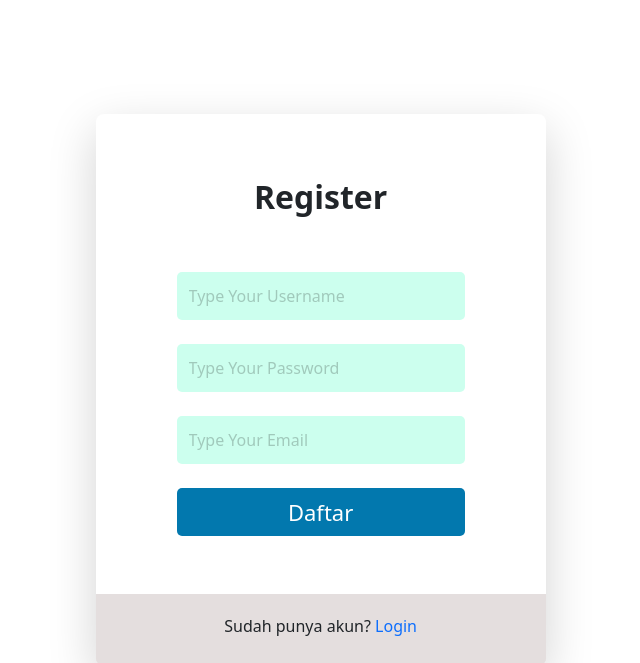
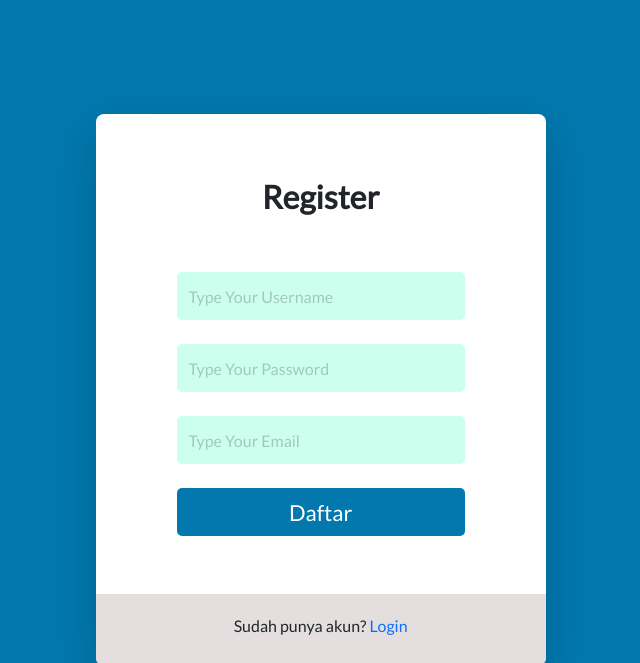
Before and after one commit to andikatuluspangestu/vsga2022, a PHP site: page /views/v_register.php in a window 1280 px wide. Shown: the top 663 px of the page, without its empty margins (306-946 px from the left). Run offline with PHP 8.4, Linux system fonts and the light colour scheme; the visitor is signed in with stand-in values (Sample User, id 1); some libraries are stand-ins or nearby versions.

Commit message:
Added : Register Page Background Color

```diff
--- a/assets/css/style.css
+++ b/assets/css/style.css
@@ -28,6 +28,11 @@ body {
   margin-left: -200px;
   margin-top: -286px;
   border-radius: 8px;
+}
+
+#register-page {
+  background-color: #0278ae;
+  font-family: "Lato", sans-serif;
 }
 
 .logo {
```
